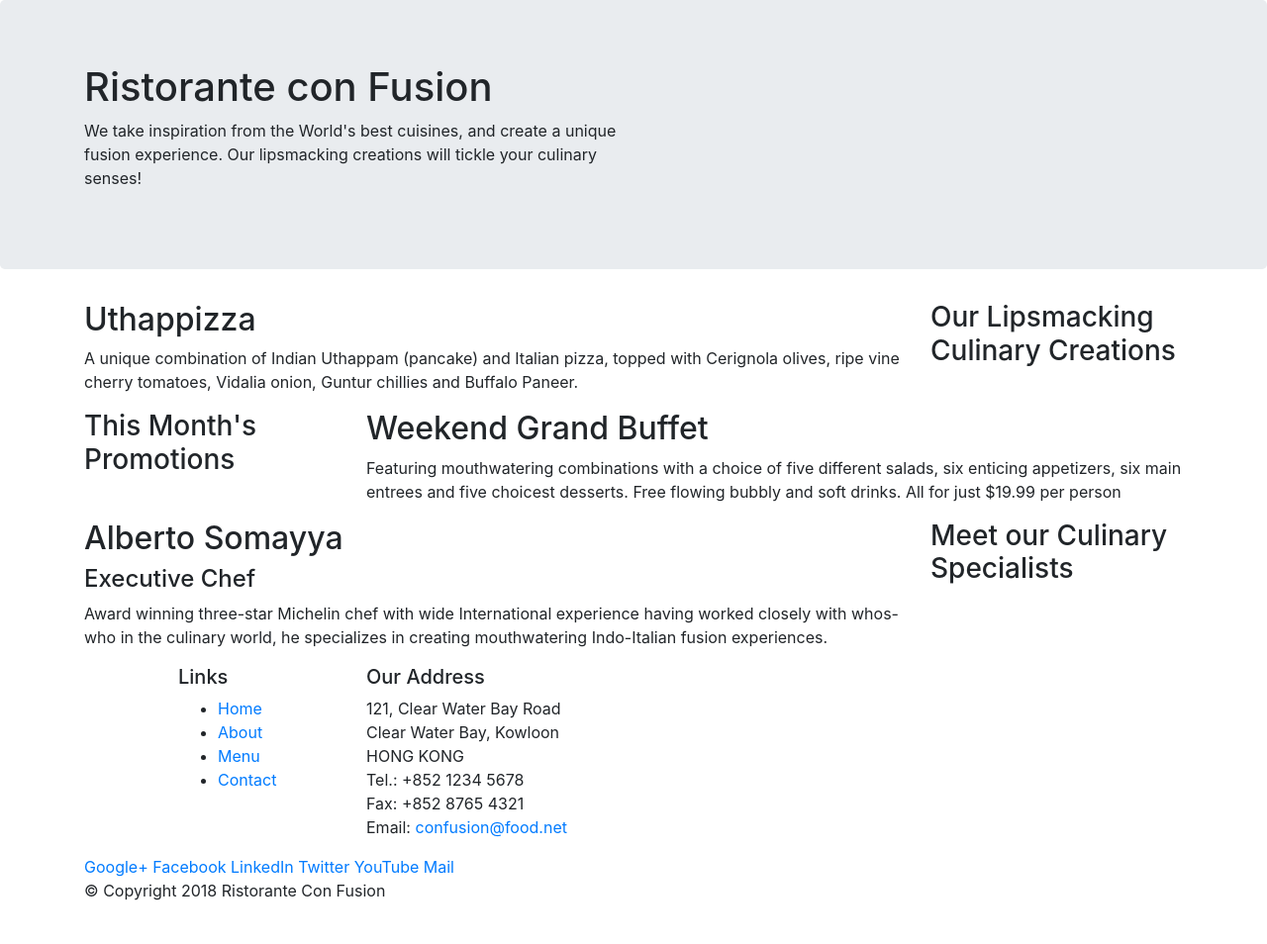
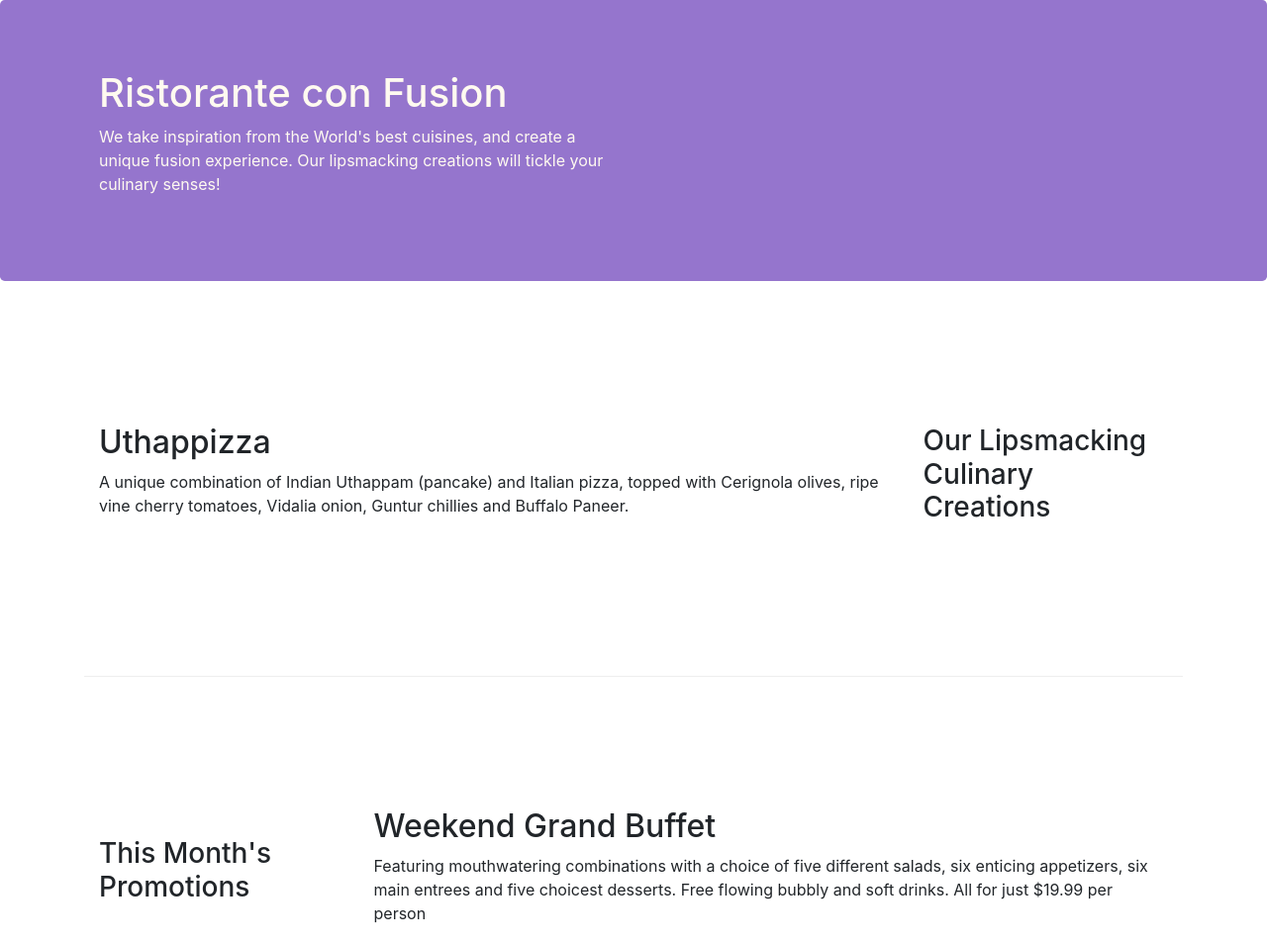
Before and after one commit to navnit0707/conFusion, a website: page index.html in a window 1280 px wide. Shown: the top 954 px of the page at 99% size. Before the commit the page ends 928 px from the top, so only its background shows below. Drawn offline with nearby package versions, Linux system fonts and the light colour scheme.

Commit message:
Bootstrap grid part two

```diff
--- /dev/null
+++ b/css/styles.css
@@ -0,0 +1,26 @@
+.row-header {
+  margin: 0px auto;
+  padding: 0px;
+}
+.row-content {
+  margin: 0px auto;
+  padding: 50px 0px 50px 0px;
+  border-bottom: 1px ridge;
+  min-height: 400px;
+}
+.footer {
+  background-color: #d1c4e9;
+  margin: 0px auto;
+  padding: 20px 0px 20px 0px;
+}
+.jumbotron{
+    padding: 70px 30px 70px 30px;
+    margin: 0px auto;
+    background: #9575cd;
+    color: floralwhite;
+}
+.address{
+    font-size: 80%;
+    margin: 0px;
+    color: #0f0f0f;
+}
--- a/index.html
+++ b/index.html
@@ -13,13 +13,14 @@
       rel="stylesheet"
       href="node_modules/bootstrap/dist/css/bootstrap.min.css"
     />
+    <link rel="stylesheet" href="css/styles.css" />
     <title>Ristorante Con Fusion</title>
   </head>
 
   <body>
     <header class="jumbotron">
       <div class="container">
-        <div class="row">
+        <div class="row row-header">
           <div class="col-12 col-sm-6">
             <h1>Ristorante con Fusion</h1>
             <p>
@@ -34,7 +35,7 @@
     </header>
 
     <div class="container">
-      <div class="row">
+      <div class="row row-content align-items-center">
         <div class="col-12 col-sm-4 order-sm-last col-md-3">
           <h3>Our Lipsmacking Culinary Creations</h3>
         </div>
@@ -48,7 +49,7 @@
         </div>
       </div>
 
-      <div class="row">
+      <div class="row row-content align-items-center">
         <div class="col-12 col-sm-4 col-md-3">
           <h3>This Month's Promotions</h3>
         </div>
@@ -63,7 +64,7 @@
         </div>
       </div>
 
-      <div class="row">
+      <div class="row row-content align-items-center">
         <div class="col-12 col-sm-4 order-sm-last col-md-3">
           <h3>Meet our Culinary Specialists</h3>
         </div>
@@ -80,12 +81,12 @@
       </div>
     </div>
 
-    <footer>
+    <footer class="footer">
       <div class="container">
         <div class="row">
           <div class="col-4 offset-1 col-sm-2">
             <h5>Links</h5>
-            <ul>
+            <ul class="list-unstyled">
               <li><a href="#">Home</a></li>
               <li><a href="#">About</a></li>
               <li><a href="#">Menu</a></li>
@@ -103,8 +104,8 @@
               Email: <a href="mailto:confusion@food.net">confusion@food.net</a>
             </address>
           </div>
-          <div class="col-12 col-sm-5">
-            <div>
+          <div class="col-12 col-sm-4 align-self-center">
+            <div class="text-center">
               <a href="http://google.com/+">Google+</a>
               <a href="http://www.facebook.com/profile.php?id=">Facebook</a>
               <a href="http://www.linkedin.com/in/">LinkedIn</a>
@@ -114,7 +115,7 @@
             </div>
           </div>
         </div>
-        <div class="row">
+        <div class="row justify-content-center">
           <div class="col-auto">
             <p>© Copyright 2018 Ristorante Con Fusion</p>
           </div>
```
